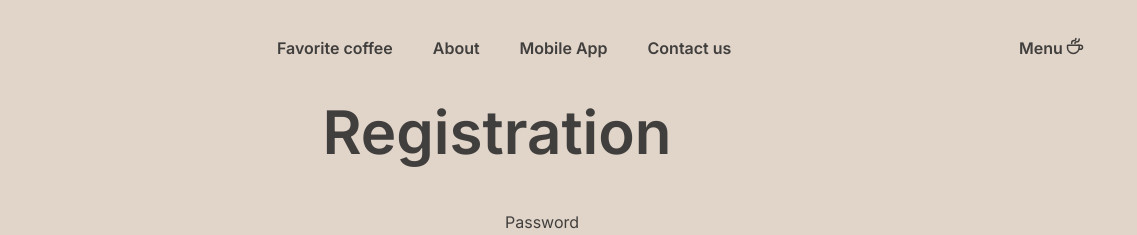
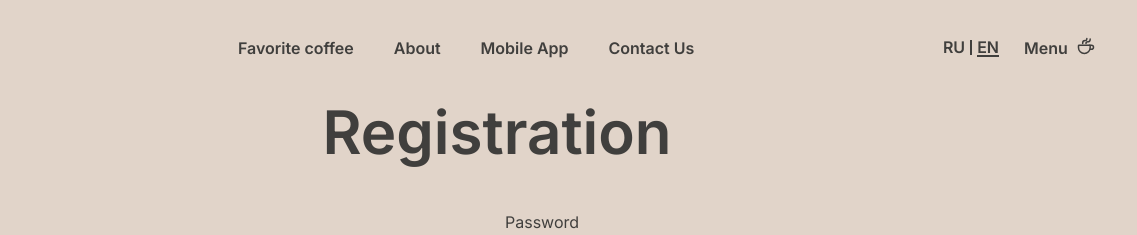
Before and after one commit to Snitkon/rsschool-coffee-house, a website built with Vite: page signup.html in a window 1280 px wide. Shown: the top 235 px of the page, 143-1280 px from the left. Built offline with nearby package versions, Linux system fonts and the light colour scheme.

Commit message:
feat: set localization for sign up page

```diff
--- a/signup.html
+++ b/signup.html
@@ -23,21 +23,28 @@
       </div>
       <nav class="nav">
         <ul class="nav_list">
-          <li><a href="/#favorite" class="link nav_link burger_link">Favorite coffee</a></li>
-          <li><a href="/#about" class="link nav_link burger_link">About</a></li>
-          <li><a href="/#app" class="link nav_link burger_link">Mobile App</a></li>
-          <li><a href="#footer" class="link nav_link burger_link">Contact us</a></li>
+          <li>
+            <a href="/#favorite" class="link nav_link burger_link" data-i18n="header.nav.favorite"></a>
+          </li>
+          <li><a href="/#about" class="link nav_link burger_link" data-i18n="header.nav.about"></a></li>
+          <li><a href="/#app" class="link nav_link burger_link" data-i18n="header.nav.app"></a></li>
+          <li><a href="#footer" class="link nav_link burger_link" data-i18n="header.nav.contact"></a></li>
         </ul>
+        <div class="lang-switcher">
+          <button data-lang="ru" class="lang-btn">RU</button>
+          <span class="lang-separator"></span>
+          <button data-lang="en" class="lang-btn">EN</button>
+        </div>
         <a class="link nav_cart"></a>
         <a class="link nav_menu burger_link" href="menu">
-          Menu
+          <span class="text" data-i18n="header.menu"></span>
           <img src="/icons/icon-coffee-cup.svg" alt="icon-coffee-cup" />
         </a>
       </nav>
     </header>
     <main class="main">
       <section id="signup" class="signup">
-        <h2>Registration</h2>
+        <h2 data-i18n="signup.subtitle">Registration</h2>
       </section>
     </main>
     <footer id="footer" class="footer"></footer>
--- a/src/css/main.css
+++ b/src/css/main.css
@@ -190,7 +190,7 @@ button {
 }
 
 .nav_menu {
-  width: 78px;
+  width: 73px;
   display: flex;
   flex-direction: row;
   align-items: flex-start;
@@ -198,7 +198,7 @@ button {
 }
 
 .nav_menu > .text {
-  width: 55px;
+  width: 50px;
   align-items: center;
 }
 
--- a/src/css/menu.css
+++ b/src/css/menu.css
@@ -185,7 +185,7 @@ button {
 }
 
 .nav_menu {
-  width: 78px;
+  width: 73px;
   display: flex;
   flex-direction: row;
   align-items: flex-start;
@@ -205,7 +205,7 @@ button {
 }
 
 .nav_menu > .text {
-  width: 55px;
+  width: 50px;
   text-align: center;
 }
 
--- a/src/locales/en.json
+++ b/src/locales/en.json
@@ -67,6 +67,68 @@
     "placeholder": "Placeholder",
     "btn": "Sign in",
     "text": "If you not registered, <a styles= class='link' href='signup'>sign up</a>"
+  },
+  "signup": {
+    "subtitle": "Registration",
+    "placeholder": "Placeholder",
+    "login": "Login",
+    "password": "Password",
+    "confirm": "Confirm password",
+    "city": "City",
+    "street": "Street",
+    "house": "House number",
+    "pay": "Pay by",
+    "card": "Card",
+    "cash": "Cash",
+    "btn": "Registration",
+    "text": "If you are registered, <a styles= class='link' href='signin'>sign in</a>",
+    "select": {
+      "city": {
+        "placeholder": "Select city",
+        "paris": "Paris",
+        "berlin": "Berlin",
+        "london": "London"
+      },
+      "street": {
+        "placeholder": "Select street",
+        "paris": {
+          "Champs-Élysées": "Champs-Élysées",
+          "Rue de Rivoli": "Rue de Rivoli",
+          "Boulevard Saint-Germain": "Boulevard Saint-Germain",
+          "Avenue Montaigne": "Avenue Montaigne",
+          "Rue du Faubourg Saint-Honoré": "Rue du Faubourg Saint-Honoré",
+          "Boulevard Haussmann": "Boulevard Haussmann",
+          "Avenue des Ternes": "Avenue des Ternes",
+          "Rue de la Paix": "Rue de la Paix",
+          "Avenue de l'Opéra": "Avenue de l'Opéra",
+          "Rue Saint-Dominique": "Rue Saint-Dominique"
+        },
+        "berlin": {
+          "Unter den Linden": "Unter den Linden",
+          "Kurfürstendamm": "Kurfürstendamm",
+          "Friedrichstraße": "Friedrichstraße",
+          "Alexanderplatz": "Alexanderplatz",
+          "Potsdamer Platz": "Potsdamer Platz",
+          "Schloßstraße": "Schloßstraße",
+          "Hackescher Markt": "Hackescher Markt",
+          "Oranienburger Straße": "Oranienburger Straße",
+          "Kantstraße": "Kantstraße",
+          "Tauentzienstraße": "Tauentzienstraße"
+        },
+        "london": {
+          "Oxford Street": "Oxford Street",
+          "Regent Street": "Regent Street",
+          "Bond Street": "Bond Street",
+          "Piccadilly": "Piccadilly",
+          "Knightsbridge": "Knightsbridge",
+          "Kensington High Street": "Kensington High Street",
+          "King’s Road": "King’s Road",
+          "Covent Garden": "Covent Garden",
+          "Portobello Road": "Portobello Road",
+          "Baker Street": "Baker Street"
+        }
+      }
+    }
   },
   "data": {
     "1": {
--- a/src/locales/ru.json
+++ b/src/locales/ru.json
@@ -67,6 +67,68 @@
     "placeholder": "Введите",
     "btn": "Войти",
     "text": "Если вы не зарегистрированы, <a styles= class='link' href='signup'>создайте аккаунт</a>"
+  },
+  "signup": {
+    "subtitle": "Регистрация",
+    "placeholder": "Введите",
+    "login": "Логин",
+    "password": "Пароль",
+    "confirm": "Подтвердите пароль",
+    "city": "Город",
+    "street": "Улица",
+    "house": "Номер дома",
+    "pay": "Оплата",
+    "card": "Картой",
+    "cash": "Наличными",
+    "btn": "Регистрация",
+    "text": "Если вы зарегистрированы, <a styles= class='link' href='signin'>войдите</a>",
+    "select": {
+      "city": {
+        "placeholder": "Выберите город",
+        "paris": "Париж",
+        "berlin": "Берлин",
+        "london": "Лондон"
+      },
+      "street": {
+        "placeholder": "Выберите улицу",
+        "paris": {
+          "Champs-Élysées": "Шанз-Элизе",
+          "Rue de Rivoli": "Рю де Риволи",
+          "Boulevard Saint-Germain": "Бульвар Сен-Жермен",
+          "Avenue Montaigne": "Авеню Монтень",
+          "Rue du Faubourg Saint-Honoré": "Рю дю Фобур Сент-Оноре",
+          "Boulevard Haussmann": "Бульвар Осман",
+          "Avenue des Ternes": "Авеню де Терн",
+          "Rue de la Paix": "Рю де ла Пэ",
+          "Avenue de l'Opéra": "Авеню де л'Опера",
+          "Rue Saint-Dominique": "Рю Сент-Доминик"
+        },
+        "berlin": {
+          "Unter den Linden": "Унтер ден Линден",
+          "Kurfürstendamm": "Курфюрстендамм",
+          "Friedrichstraße": "Фридрихштрассе",
+          "Alexanderplatz": "Александерплац",
+          "Potsdamer Platz": "Потсдамская площадь",
+          "Schloßstraße": "Шлоссштрассе",
+          "Hackescher Markt": "Хакешер Маркт",
+          "Oranienburger Straße": "Ораниенбургер штрассе",
+          "Kantstraße": "Кантштрассе",
+          "Tauentzienstraße": "Таунциенштрассе"
+        },
+        "london": {
+          "Oxford Street": "Оксфорд-стрит",
+          "Regent Street": "Риджент-стрит",
+          "Bond Street": "Бонд-стрит",
+          "Piccadilly": "Пикадилли",
+          "Knightsbridge": "Найтсбридж",
+          "Kensington High Street": "Кенсингтон Хай-стрит",
+          "King’s Road": "Кингс-роуд",
+          "Covent Garden": "Ковент-Гарден",
+          "Portobello Road": "Портобелло-роуд",
+          "Baker Street": "Бейкер-стрит"
+        }
+      }
+    }
   },
   "data": {
     "1": {
--- a/src/ui/auth/signUpForm.ts
+++ b/src/ui/auth/signUpForm.ts
@@ -1,5 +1,6 @@
 import { signUp } from '../../api/auth/authApi';
 import { ILogInOrSignIn, ISignUpRequest } from '../../types/types';
+import { updateTranslations } from '../../utils/i18n';
 import { ErrorHandling } from '../error/errorHandling';
 import { Storage } from '../storage/storage';
 
@@ -18,7 +19,7 @@ export class SignUpForm {
   private errorContainer!: HTMLElement;
   private errorMessages: Map<string, HTMLElement> = new Map();
   private citiesData: { [key: string]: string[] } = {
-    Paris: [
+    paris: [
       'Champs-Élysées',
       'Rue de Rivoli',
       'Boulevard Saint-Germain',
@@ -30,7 +31,7 @@ export class SignUpForm {
       "Avenue de l'Opéra",
       'Rue Saint-Dominique',
     ],
-    Berlin: [
+    berlin: [
       'Unter den Linden',
       'Kurfürstendamm',
       'Friedrichstraße',
@@ -42,7 +43,7 @@ export class SignUpForm {
       'Kantstraße',
       'Tauentzienstraße',
     ],
-    London: [
+    london: [
       'Oxford Street',
       'Regent Street',
       'Bond Street',
@@ -69,7 +70,7 @@ export class SignUpForm {
       'div',
       'form-group',
       'text',
-      'login',
+      'signup.login',
       'signup-login',
       'signup-login-id',
       true,
@@ -78,7 +79,7 @@ export class SignUpForm {
       'div',
       'form-group',
       'password',
-      'password',
+      'signup.password',
       'signup-password',
       'signup-password-id',
       true,
@@ -87,7 +88,7 @@ export class SignUpForm {
       'div',
       'form-group',
       'password',
-      'confirm password',
+      'signup.confirm',
       'signup-confirm',
       'signup-confirm-id',
       true,
@@ -96,7 +97,7 @@ export class SignUpForm {
     const cityWrapper = this.createSelect(
       'div',
       'form-group',
-      'city',
+      'signup.city',
       'signup-city',
       'signup-city-id',
       true,
@@ -105,7 +106,7 @@ export class SignUpForm {
     const streetWrapper = this.createSelect(
       'div',
       'form-group',
-      'street',
+      'signup.street',
       'signup-street',
       'signup-street-id',
       true,
@@ -115,7 +116,7 @@ export class SignUpForm {
       'div',
       'form-group',
       'number',
-      'house number',
+      'signup.house',
       'signup-house',
       'signup-house-id',
       true,
@@ -124,7 +125,7 @@ export class SignUpForm {
       'div',
       'form-group-radio',
       'radio',
-      'cash',
+      'signup.cash',
       'signup-cash',
       'signup-cash-id',
       false,
@@ -135,7 +136,7 @@ export class SignUpForm {
       'div',
       'form-group-radio',
       'radio',
-      'card',
+      'signup.card',
       'signup-card',
       'signup-card-id',
       false,
@@ -166,13 +167,15 @@ export class SignUpForm {
     radioWrapper.setAttribute('id', 'radio-wrapper-id');
 
     radioTitle.classList.add('title');
-    radioTitle.textContent = 'Pay by';
+    radioTitle.setAttribute('data-i18n', 'signup.pay');
 
     this.submitBtn.setAttribute('type', 'submit');
+    this.submitBtn.setAttribute('data-i18n', 'signup.btn');
+    text.setAttribute('data-i18n', 'signup.text');
+
     this.submitBtn.classList.add('button_secondary', 'auth-btn');
     text.classList.add('text');
-    this.submitBtn.textContent = 'Registration';
-    text.innerHTML = `If you are registered, <a styles= class='link' href='signin'>sign in</a>`;
+
     this.submitBtn.disabled = true;
 
     radioWrapper.append(cashWrapper, cardWrapper);
@@ -218,16 +221,16 @@ export class SignUpForm {
 
     input.setAttribute('id', id);
     input.setAttribute('autocomplete', 'off');
+    input.setAttribute('data-i18n', 'signup.placeholder');
     label.setAttribute('for', id);
+    label.setAttribute('data-i18n', labelText);
 
     if (value && name) {
       input.setAttribute('value', value);
       input.setAttribute('name', name);
     }
 
-    label.textContent = labelText[0].toUpperCase() + labelText.slice(1);
     input.type = type;
-    input.placeholder = 'Placeholder';
     input.required = required;
 
     wrapper.append(label, input);
@@ -259,21 +262,21 @@ export class SignUpForm {
     errorMessage.classList.add('error-message');
 
     select.setAttribute('id', id);
+    placeholderOption.setAttribute('data-i18n', `${labelText.replace('.', '.select.') + '.placeholder'}`);
     label.setAttribute('for', id);
+    label.setAttribute('data-i18n', labelText);
 
-    label.textContent = labelText[0].toUpperCase() + labelText.slice(1);
     select.required = required;
 
     placeholderOption.value = '';
-    placeholderOption.textContent = 'Select ' + labelText;
     placeholderOption.disabled = true;
     placeholderOption.selected = true;
     select.append(placeholderOption);
 
     options.forEach(option => {
       const opt = document.createElement('option');
+      opt.setAttribute('data-i18n', `${labelText.replace('.', '.select.')}.${option}`);
       opt.value = option;
-      opt.textContent = option;
       select.append(opt);
     });
 
@@ -355,7 +358,7 @@ export class SignUpForm {
 
   private updateStreets() {
     const selectedCity = this.cityInput.value;
-    const streets = this.citiesData[selectedCity] || this.citiesData['Paris'];
+    const streets = this.citiesData[selectedCity] || this.citiesData['paris'];
 
     this.streetInput.innerHTML = '';
 
@@ -368,10 +371,11 @@ export class SignUpForm {
 
     streets.forEach(street => {
       const option = document.createElement('option');
+      option.setAttribute('data-i18n', `signup.select.street.${selectedCity}.${street}`);
       option.value = street;
-      option.textContent = street;
       this.streetInput.append(option);
     });
+    updateTranslations();
   }
 
   private clearValidation(input: HTMLInputElement | HTMLSelectElement) {
--- a/src/ui/signup.ts
+++ b/src/ui/signup.ts
@@ -1,3 +1,4 @@
+import { updateTranslations } from '../utils/i18n';
 import { SignUpForm } from './auth/signUpForm';
 
 export function signUp() {
@@ -9,4 +10,5 @@ export function signUp() {
   }
 
   new SignUpForm(root);
+  updateTranslations();
 }
```
Also changed, not shown: index.html (+1 -1 lines), signin.html (+2 -2 lines), src/css/cart.css (+11 -0 lines).
